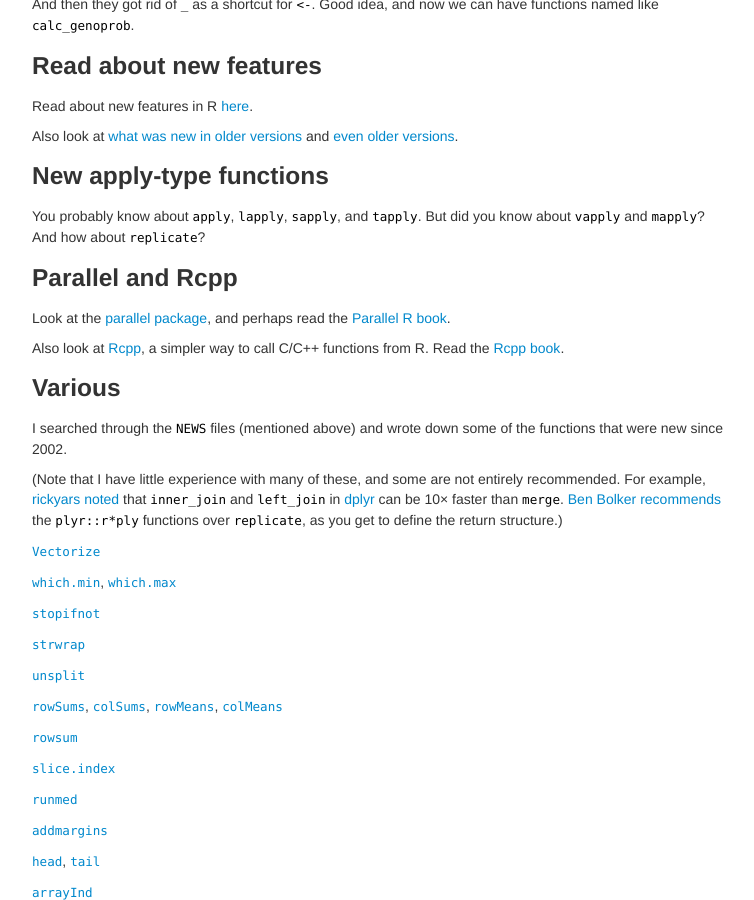
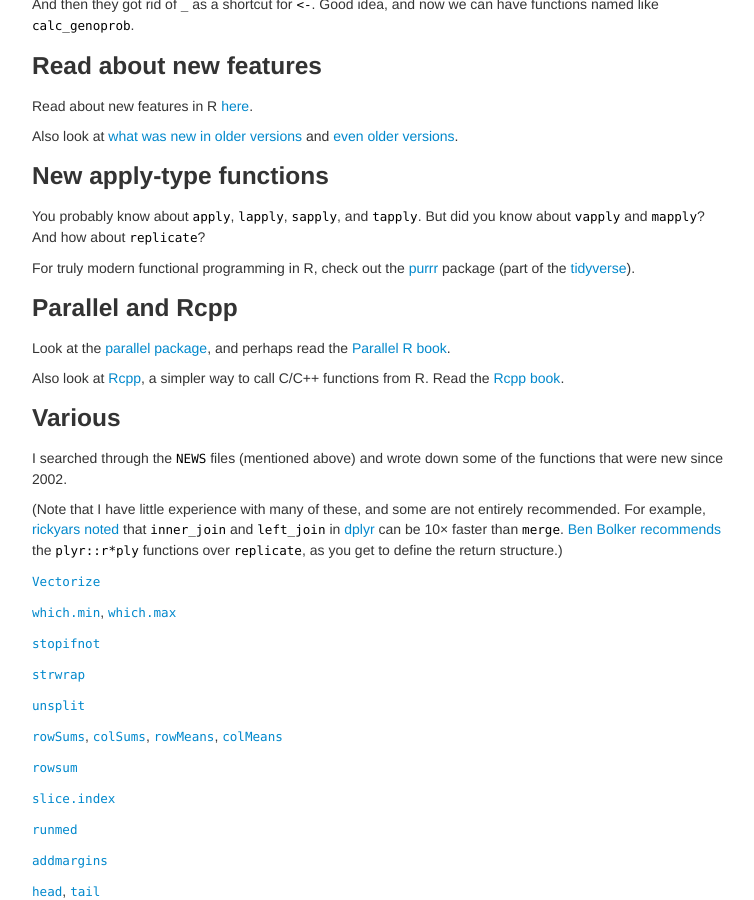
Before and after one commit to kbroman/hipsteR, a Jekyll site: the page built from index.md, in a window 1280 px wide and 900 px high, scrolled down 2069 px. Shown: the whole window, without its empty margins (258-1012 px from the left). Built offline with Jekyll 4.4.1, drawn with Linux system fonts in a browser that asks for light colours.

Commit message:
Mention purrr in section on apply; implements Issue #10.

```diff
--- a/index.md
+++ b/index.md
@@ -191,6 +191,10 @@ and [even older versions](http://cran.r-project.org/src/base/NEWS.1).
 You probably know about `apply`, `lapply`, `sapply`, and `tapply`. But
 did you know about `vapply` and `mapply`? And how about `replicate`?
 
+For truly modern functional programming in R, check out the
+[purrr](http://purrr.tidyverse.org) package (part of the
+[tidyverse](http://tidyverse.org)).
+
 ### Parallel and Rcpp
 
 Look at the
```
